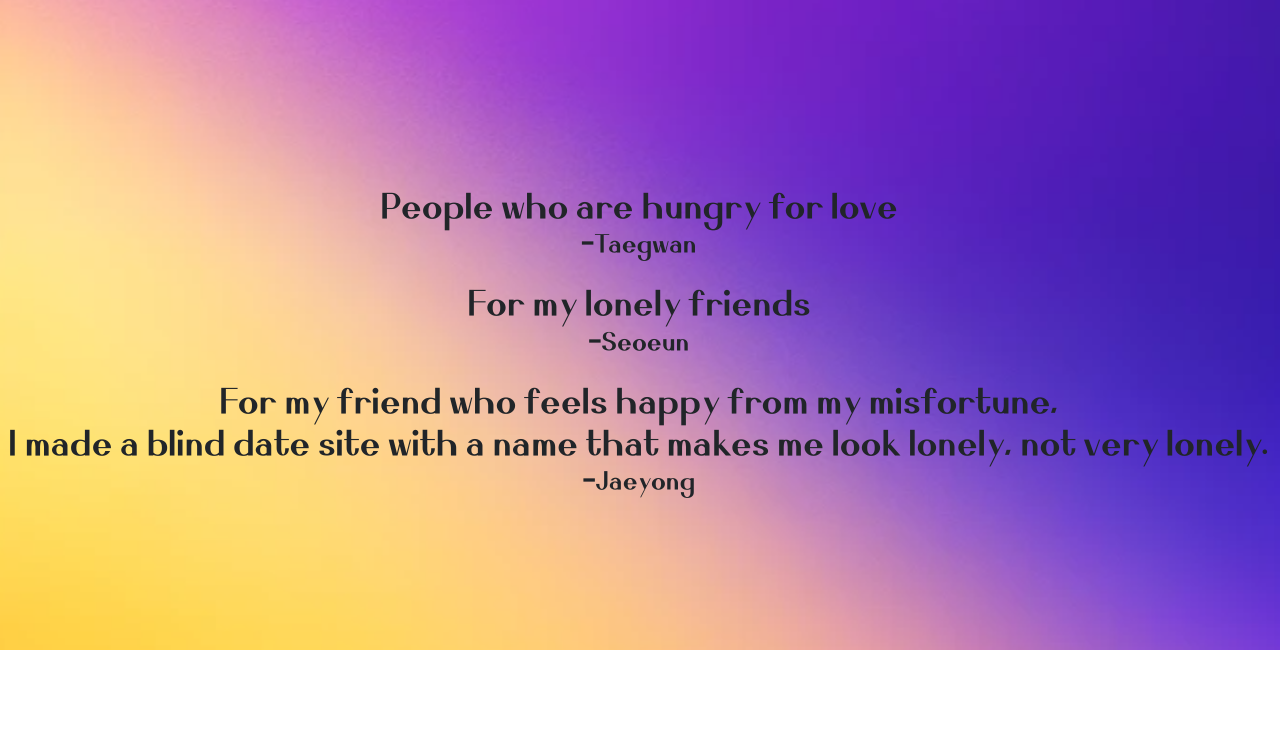
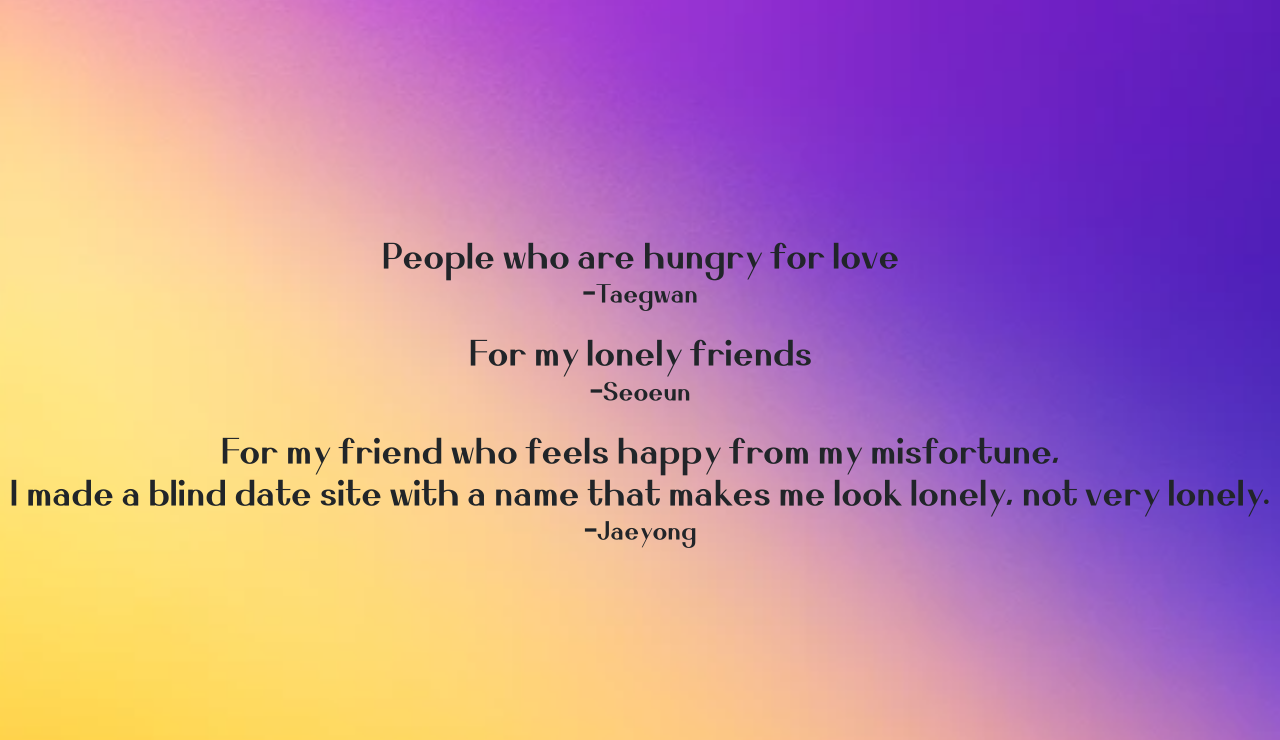
Before and after one commit to evejaeyong/OSS_Team_Project, a website: page public/main.html in a window 1280 px wide. Shown: the part 60-800 px from the top of the page. Drawn offline with nearby package versions, Linux system fonts and the light colour scheme; files whose address does not match are found by name.

Commit message:
edit background position, paragraph position

```diff
--- a/public/main.html
+++ b/public/main.html
@@ -20,21 +20,32 @@
       font-family: 'EF_Rebecca';
     }
 
+    body,
+    html {
+      height: 100%;
+      width: 100%;
+    }
+
     .background {
-      height: 700px;
+      height: 100%;
+      width: 100%;
       background-repeat: no-repeat;
       background-image: url(mainpage_image.png);
-      background-size: contain;
+      background-size: cover;
     }
 
-    h3{
+    h3 {
       text-align: center;
     }
 
-    h5{
+    h5 {
       text-align: center;
     }
 
+    .center-alignment {
+      text-align: center;
+      margin: 0 auto;
+    }
   </style>
   <title>Jaeyong's Love Finder</title>
 
@@ -44,7 +55,8 @@
 <body>
   <nav class="navbar navbar-expand-lg bg-body-tertiary">
     <div class="container-fluid">
-      <a class="navbar-brand rebecca-font" href="main.html"><i class="bi bi-arrow-through-heart-fill"></i> Love Finder</a>
+      <a class="navbar-brand rebecca-font" href="main.html"><i class="bi bi-arrow-through-heart-fill"></i> Love
+        Finder</a>
       <button class="navbar-toggler" type="button" data-bs-toggle="collapse" data-bs-target="#navbarNavAltMarkup"
         aria-controls="navbarNavAltMarkup" aria-expanded="false" aria-label="Toggle navigation">
         <span class="navbar-toggler-icon"></span>
@@ -76,12 +88,13 @@
   </div>
 
 
-
   <div class="container">
     <footer class="row row-cols-1 row-cols-sm-2 row-cols-md-5 py-5 my-5 border-top">
       <div class="col mb-3">
         <a href="/" class="d-flex align-items-center mb-3 link-body-emphasis text-decoration-none">
-              <svg class="bi me-2" width="40" height="32"><use xlink:href="#bootstrap"></use></svg>
+          <svg class="bi me-2" width="40" height="32">
+            <use xlink:href="#bootstrap"></use>
+          </svg>
         </a>
         <p class="text-body-secondary">© 2023 Jaeyong's Love Finder</p>
       </div>
@@ -105,21 +118,27 @@
         <ul class="nav flex-column">
           <li class="nav-item mb-2"><a class="nav-link p-0 text-body-secondary">Taegwan Kim</a>
             <div class="d-flex align-items-center mb-2 mt-2">
-                  <a class="nav-link p-0 text-body-secondary me-1" href="https://github.com/KimTaegwan03"><i class="bi bi-github"></i></a>
-                <a class="nav-link p-0 text-body-secondary" href="https://www.instagram.com/tae9wan/"><i class="bi bi-instagram"></i></a>
+              <a class="nav-link p-0 text-body-secondary me-1" href="https://github.com/KimTaegwan03"><i
+                  class="bi bi-github"></i></a>
+              <a class="nav-link p-0 text-body-secondary" href="https://www.instagram.com/tae9wan/"><i
+                  class="bi bi-instagram"></i></a>
             </div>
           </li>
 
           <li class="nav-item mb-2"><a class="nav-link p-0 text-body-secondary">Jaeyong Kim</a>
             <div class="d-flex align-items-center mb-2 mt-2">
-                  <a class="nav-link p-0 text-body-secondary me-1" href="https://github.com/evejaeyong"><i class="bi bi-github"></i> </a>
-                <a class="nav-link p-0 text-body-secondary" href="https://www.instagram.com/evejaeyong_/"><i class="bi bi-instagram"></i></a>
+              <a class="nav-link p-0 text-body-secondary me-1" href="https://github.com/evejaeyong"><i
+                  class="bi bi-github"></i> </a>
+              <a class="nav-link p-0 text-body-secondary" href="https://www.instagram.com/evejaeyong_/"><i
+                  class="bi bi-instagram"></i></a>
             </div>
           </li>
           <li class="nav-item mb-2"><a class="nav-link p-0 text-body-secondary">Seoeun Yang</a>
             <div class="d-flex align-items-center mb-2 mt-2">
-                  <a class="nav-link p-0 text-body-secondary me-1" href="https://github.com/SeoeunY"><i class="bi bi-github"></i> </a>
-                <a class="nav-link p-0 text-body-secondary" href="https://www.instagram.com/seoeun_0722/"><i class="bi bi-instagram"></i></a>
+              <a class="nav-link p-0 text-body-secondary me-1" href="https://github.com/SeoeunY"><i
+                  class="bi bi-github"></i> </a>
+              <a class="nav-link p-0 text-body-secondary" href="https://www.instagram.com/seoeun_0722/"><i
+                  class="bi bi-instagram"></i></a>
             </div>
           </li>
         </ul>
--- a/public/script.js
+++ b/public/script.js
@@ -67,7 +67,7 @@ async function login() {
             if (targetData) {
                 if (targetData.PW === inputPW.value) {
                     loginState = targetData;
-                    location.reload();
+                    location.href = 'main.html'
                 }
             }
         })
```
Also changed, not shown: public/index.html (+1 -1 lines), public/EF_Rebecca.ttf (renamed from EF_Rebecca.ttf), public/mainpage_image.png (renamed from mainpage_image.png), 2 other files. Lines whose indentation alone changed are shown as unchanged.
